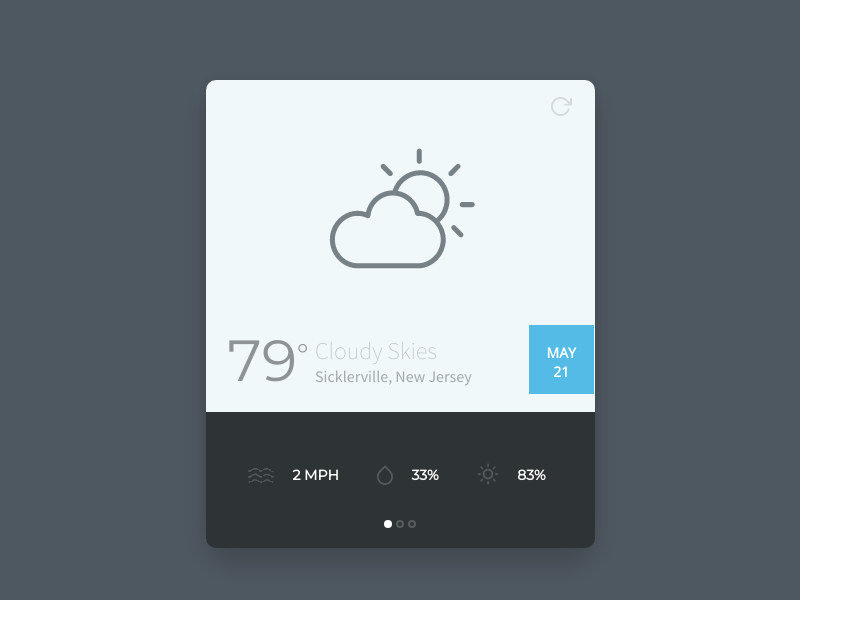
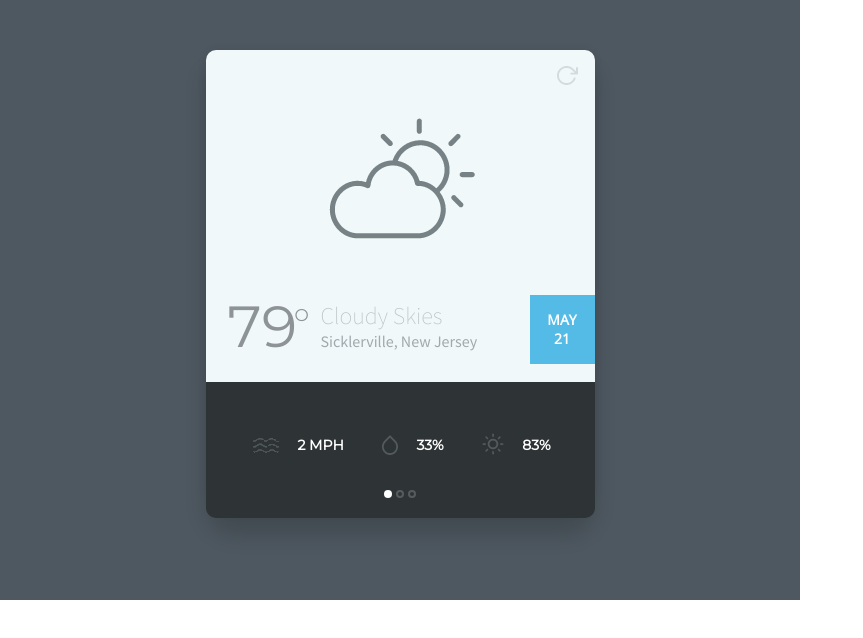
Before and after one commit to epam-js-march-2019/html-css-1, a plain HTML site: page Egor_Rukin/index.html in a window 1280 px wide. Shown: the whole page, without its empty margins (0-863 px from the left). Drawn offline with nearby package versions, Linux system fonts and the light colour scheme.

Commit message:
Tidied up the styles.

```diff
--- a/Egor_Rukin/index.html
+++ b/Egor_Rukin/index.html
@@ -15,6 +15,7 @@
     <article class="weather-widget">
 
       <h1 class="visually-hidden">My unbelievably awesome weather widget</h1>
+
       <section class="today-weather">
 
         <button class="refresh-button"></button>
@@ -24,7 +25,7 @@
 
         <div class="middle-ribbon">
           <h2 class="temp">
-            <span class="temp__value">79</span><span class="temp__units">°</span>
+            <span class="temp__value">79</span><span class="temp__units">o</span>
           </h2>
           <div class="weather-location">
             <h3 class="weather-condition">Cloudy Skies</h3>
--- a/Egor_Rukin/styles/styles.css
+++ b/Egor_Rukin/styles/styles.css
@@ -16,7 +16,7 @@ body {
   background-color: #4e5860;
   width: 800px;
   height: 600px;
-  padding-top: 80px;
+  padding-top: 50px;
 }
 
 .visually-hidden {
@@ -26,8 +26,7 @@ body {
 .weather-widget {
   width: 389px;
   height: 464px;
-  margin:0 auto;
-  vertical-align: middle;
+  margin: 0 auto;
   box-shadow: 0 21px 20px 1px rgba(0, 0, 0, 0.15), 0 0 10px rgba(0, 0, 0, 0.07);
   border-radius: 10px 10px 29px 29px;
   background-color: #f1f8f9;
@@ -37,6 +36,8 @@ body {
 }
 
 .refresh-button {
+  margin: 0;
+  padding: 0;
   border: none;
   background: none;
   position: absolute;
@@ -48,70 +49,74 @@ body {
 }
 
 .today-weather-logo {
-  display:inline-block;
+  display: inline-block;
   margin: 68px 120px 0px 123px;
 }
 
 .middle-ribbon {
   margin-top: 52px;
   height: 69px;
+  padding-left: 22px;
 }
 
 .temp {
   position: relative;
-  display: inline-block;
-  margin: 0 14px 0 22px;
+  float: left;
+  margin: 12px 14px 17px 0;
+  height: 40px;
+  width: 79px;
+  line-height: 40px;
   color: #8d9396;
-  font-family: 'Montserrat', sans-serif;
+  font-family: "Montserrat", "Arial", sans-serif;
   font-size: 58px;
   font-weight: 200;
   text-transform: uppercase;
-  vertical-align: top;
 }
 
 .temp__units {
-  font-size: 27px;
+  width: 12px;
+  height: 12px;
+  line-height: 12px;
+  font-size: 17px;
   position: absolute;
-  top: 12px;
+  left: 67px;
+  top: 2px;
 }
 
 .weather-location{
-  display: inline-block;
-  margin-top: 10px;
-  margin-right: 53px;
+  /* border: 1px solid black; */
+  float: left;
+  margin-top: 5px;
+  font-family: "Source Sans Pro", "Arial", sans-serif;
 }
 .weather-condition {
   margin: 0;
   color: #bac2c6;
-  font-family: "Source Sans Pro", sans-serif;
   font-size: 24px;
   font-weight: 200;
 }
 .user-location {
   margin: 0;
   color: #a2a9ad;
-  font-family: "Source Sans Pro", sans-serif;
   font-size: 16px;
   font-weight: 400;
 }
 
 .date {
-  display: inline-block;
+  float: right;
   width: 65px;
   height: 69px;
-  padding-top: 18px;
+  padding-top: 15px;
   background-color: #54bae6;
   color: #ffffff;
-  font-family: "Open Sans", sans-serif;
+  font-family: "Open Sans", "Arial", sans-serif;
   font-size: 14px;
   font-weight: 700;
   text-transform: uppercase;
-  vertical-align: top;
   text-align: center;
 }
 
 .atmospheric-properties {
-  width: 389px;
   height: 136px;
   margin-top: 18px;
   padding-top: 46px;
@@ -121,15 +126,17 @@ body {
 
 .properties-list {
   list-style-type: none;
-  margin: 0 auto;
+  padding: 0;
+  margin: 0;
+  margin-left: 45px;
   color: #ffffff;
-  font-family: 'Montserrat', sans-serif;
+  font-family: "Montserrat", "Arial", sans-serif;
   font-size: 14px;
   font-weight: 700;
   text-transform: uppercase;
 }
 .properties-list li {
-  display: inline-block;
+  display: inline;
   margin-right: 35px;
 }
 .properties-list li::before{
@@ -138,7 +145,6 @@ body {
   position: relative;
   top: 5px;
 }
-
 .properties-list__wind::before{
   content: url(../images/wind.png);
 }
@@ -151,8 +157,9 @@ body {
 
 .scroll {
   list-style-type: none;
-  margin: 30px auto;
   padding: 0;
+  width: 45px;
+  margin: 30px auto 0;
   text-align: center;
 }
 
```
